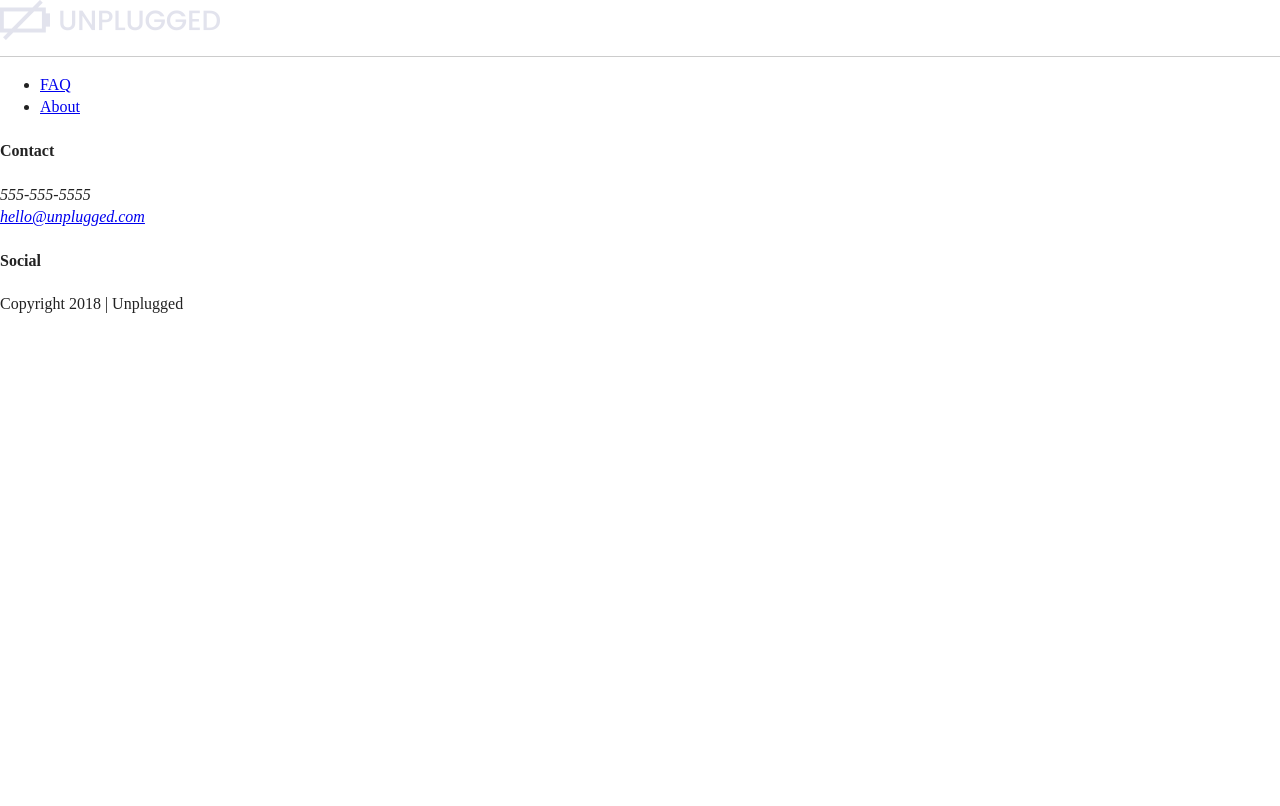
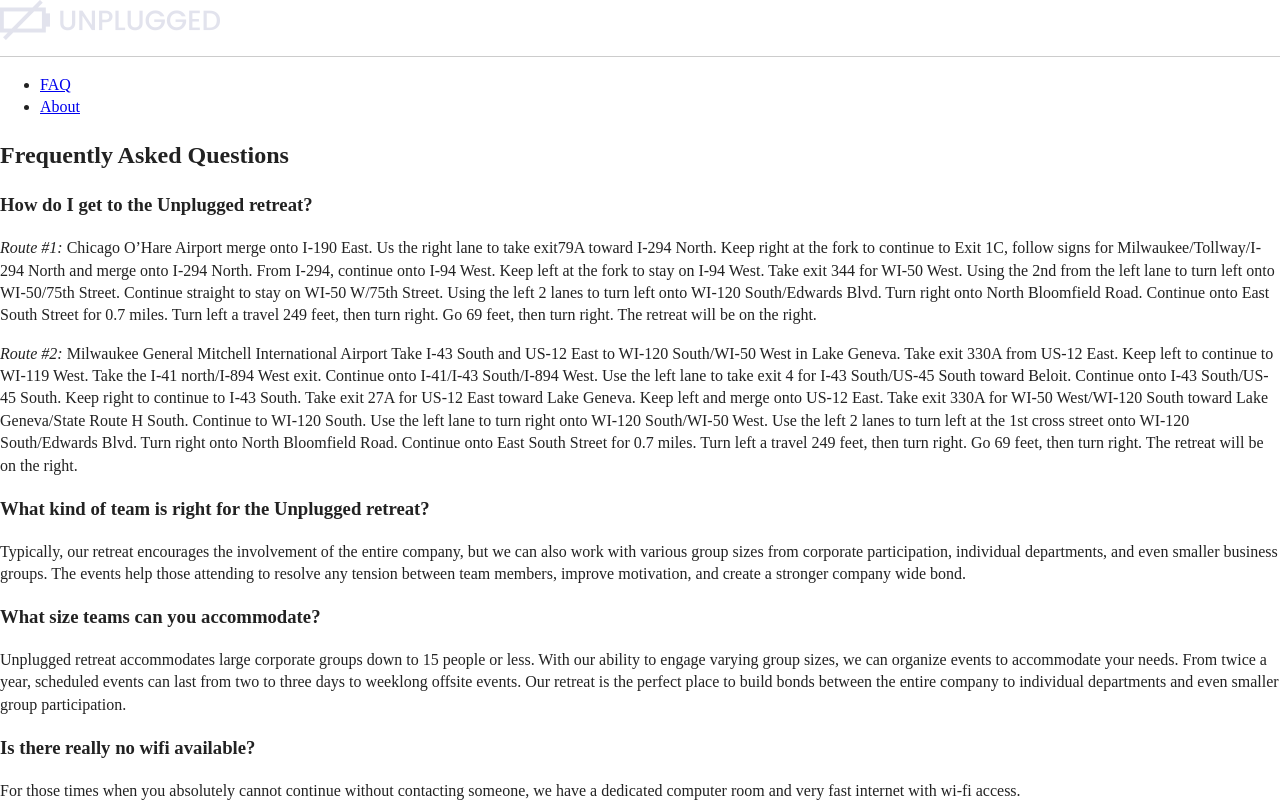
Before and after one commit to azlyn3designs/unplugged-retreat-project, a website: page faq/index.html in a window 1280 px wide. Shown: the top 806 px of the page. Drawn offline with Linux system fonts and the light colour scheme.

Commit message:
Added content to faq/index.html page and added english language value to html tag element after running html validation on all index.html webpages

```diff
--- a/faq/index.html
+++ b/faq/index.html
@@ -1,5 +1,5 @@
 <!doctype html>
-<html class="no-js" lang="">
+<html class="no-js" lang="en">
 
     <head>
         <meta charset="utf-8">
@@ -38,7 +38,7 @@
 
                 <div class="header-divider">
                     <hr>
-                <div>
+                </div>
 
                 <!-- NAVIGATION MENU -->
                 <nav>
@@ -53,16 +53,40 @@
 
         <!-- MAIN AREA -->
         <main class="content-wrapper">
+            <section class="questions-answers">
 
-            <section>
+                <div class="qa">
+
+                    <h2>Frequently Asked Questions</h2>
+
+                    <article>
+                        <h3>How do I get to the Unplugged retreat?</h3>
+
+                        <p><em>Route &#35;1:</em> Chicago O’Hare Airport merge onto I-190 East. Us the right lane to take exit79A toward I-294 North. Keep right at the fork to continue to Exit 1C, follow signs for Milwaukee/Tollway/I-294 North and merge onto I-294 North. From I-294, continue onto I-94 West. Keep left at the fork to stay on I-94 West. Take exit 344 for WI-50 West. Using the 2nd from the left lane to turn left onto WI-50/75th Street. Continue straight to stay on WI-50 W/75th Street. Using the left 2 lanes to turn left onto WI-120 South/Edwards Blvd. Turn right onto North Bloomfield Road. Continue onto East South Street for 0.7 miles. Turn left a travel 249 feet, then turn right. Go 69 feet, then turn right. The retreat will be on the right.</p>
+
+                        <p><em>Route &#35;2:</em> Milwaukee General Mitchell International Airport Take I-43 South and US-12 East to WI-120 South/WI-50 West in Lake Geneva. Take exit 330A from US-12 East. Keep left to continue to WI-119 West. Take the I-41 north/I-894 West exit. Continue onto I-41/I-43 South/I-894 West. Use the left lane to take exit 4 for I-43 South/US-45 South toward Beloit. Continue onto I-43 South/US-45 South. Keep right to continue to I-43 South. Take exit 27A for US-12 East toward Lake Geneva. Keep left and merge onto US-12 East. Take exit 330A for WI-50 West/WI-120 South toward Lake Geneva/State Route H South. Continue to WI-120 South. Use the left lane to turn right onto WI-120 South/WI-50 West. Use the left 2 lanes to turn left at the 1st cross street onto WI-120 South/Edwards Blvd. Turn right onto North Bloomfield Road. Continue onto East South Street for 0.7 miles. Turn left a travel 249 feet, then turn right. Go 69 feet, then turn right. The retreat will be on the right.</p>
+                    </article>
+
+                    <article>
+                        <h3>What kind of team is right for the Unplugged retreat?</h3>
+
+                        <p>Typically, our retreat encourages the involvement of the entire company, but we can also work with various group sizes from corporate participation, individual departments, and even smaller business groups. The events help those attending to resolve any tension between team members, improve motivation, and create a stronger company wide bond.</p>
+                    </article>
+
+                    <article>
+                        <h3>What size teams can you accommodate?</h3>
+
+                        <p>Unplugged retreat accommodates large corporate groups down to 15 people or less. With our ability to engage varying group sizes, we can organize events to accommodate your needs. From twice a year, scheduled events can last from two to three days to weeklong offsite events. Our retreat is the perfect place to build bonds between the entire company to individual departments and even smaller group participation.</p>
+                    </article>
+
+                    <article>
+                        <h3>Is there really no wifi available?</h3>
+
+                        <p>For those times when you absolutely cannot continue without contacting someone, we have a dedicated computer room and very fast internet with wi-fi access.</p>
+                    </article>
+                </div>
 
             </section>
-
-
-            <aside>
-
-            </aside>
-
         </main>
 
 
```
Also changed, not shown: about/index.html (+2 -2 lines), index.html (+5 -4 lines).
